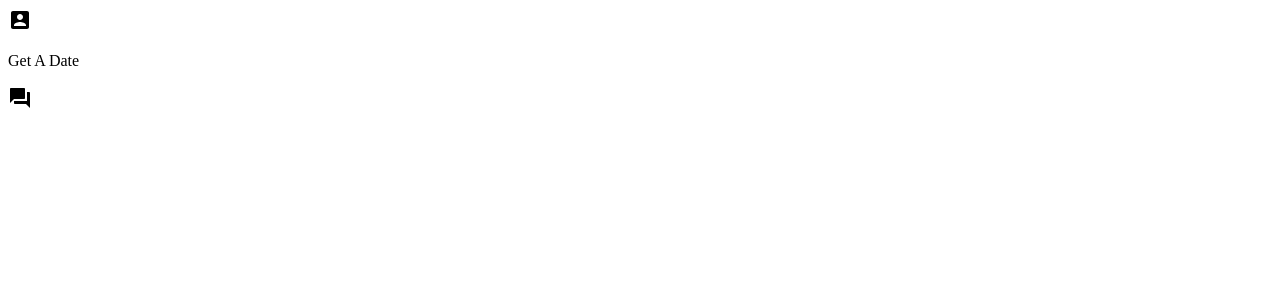
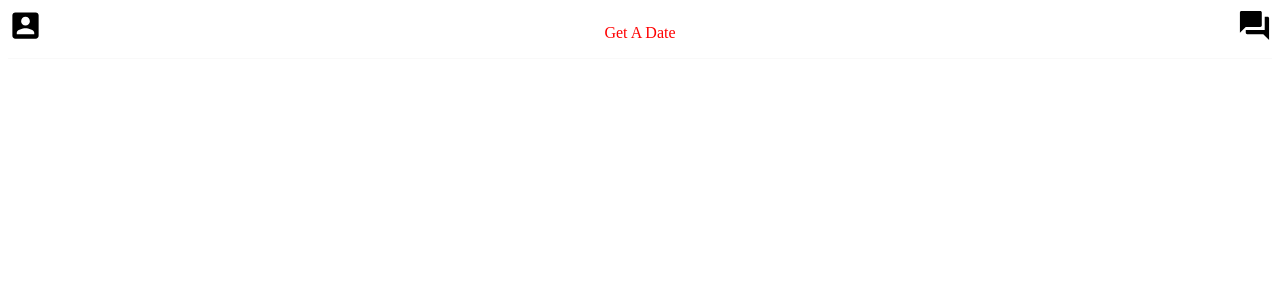
Before and after one commit to loveleen-kaur21/DatingAppJS, a Next.js app in the folder gitadate/: page / in a window 1280 px wide. Shown: the top 300 px of the page. Built offline with nearby package versions, Linux system fonts and the light colour scheme.

Commit message:
added header

```diff
--- a/gitadate/components/Header.js
+++ b/gitadate/components/Header.js
@@ -1,11 +1,12 @@
 import AccountBoxIcon from '@material-ui/icons/AccountBox';
 import QuestionAnswerIcon from '@material-ui/icons/QuestionAnswer';
+import styles from "../styles/Header.module.css"
 function Header(){
     return (
-        <div>
-            <AccountBoxIcon />
-            <p>Get A Date</p>
-            <QuestionAnswerIcon />
+        <div className={styles.header}>
+            <AccountBoxIcon fontSize="large"/>
+            <p className={styles.logo}>Get A Date</p>
+            <QuestionAnswerIcon fontSize="large"/>
         </div>
     )
 }
--- /dev/null
+++ b/gitadate/styles/Header.module.css
@@ -0,0 +1,8 @@
+.logo {
+  color: red;
+}
+.header {
+  display: flex;
+  justify-content: space-between;
+  border-bottom: 1px solid #f9f9f9;
+}
```
